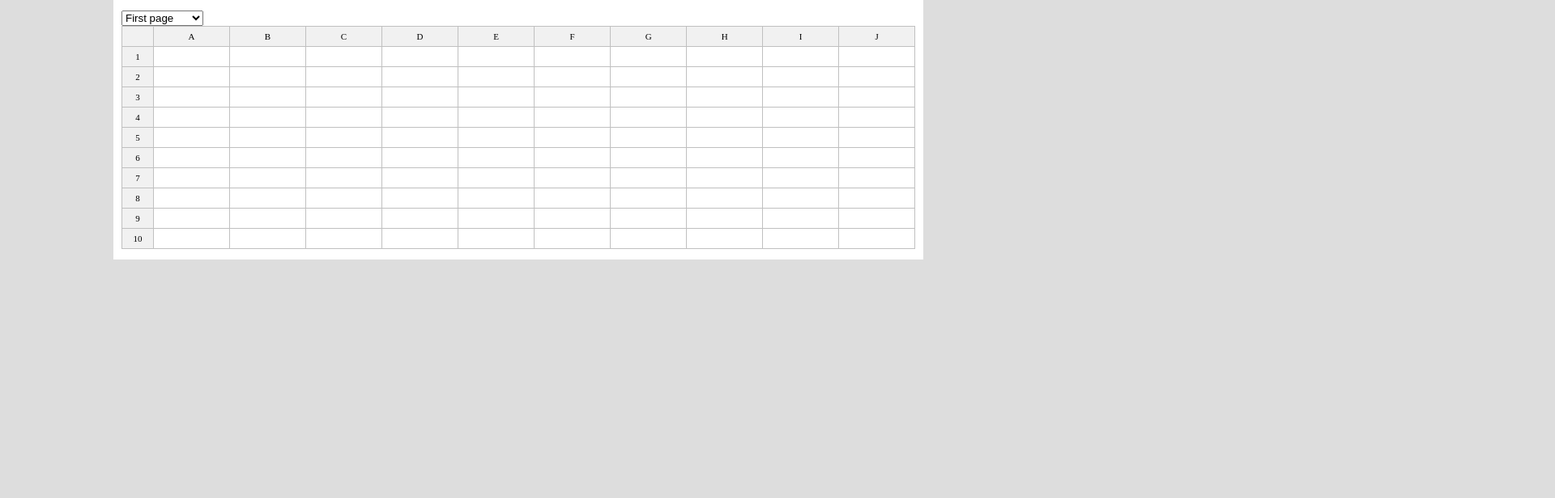
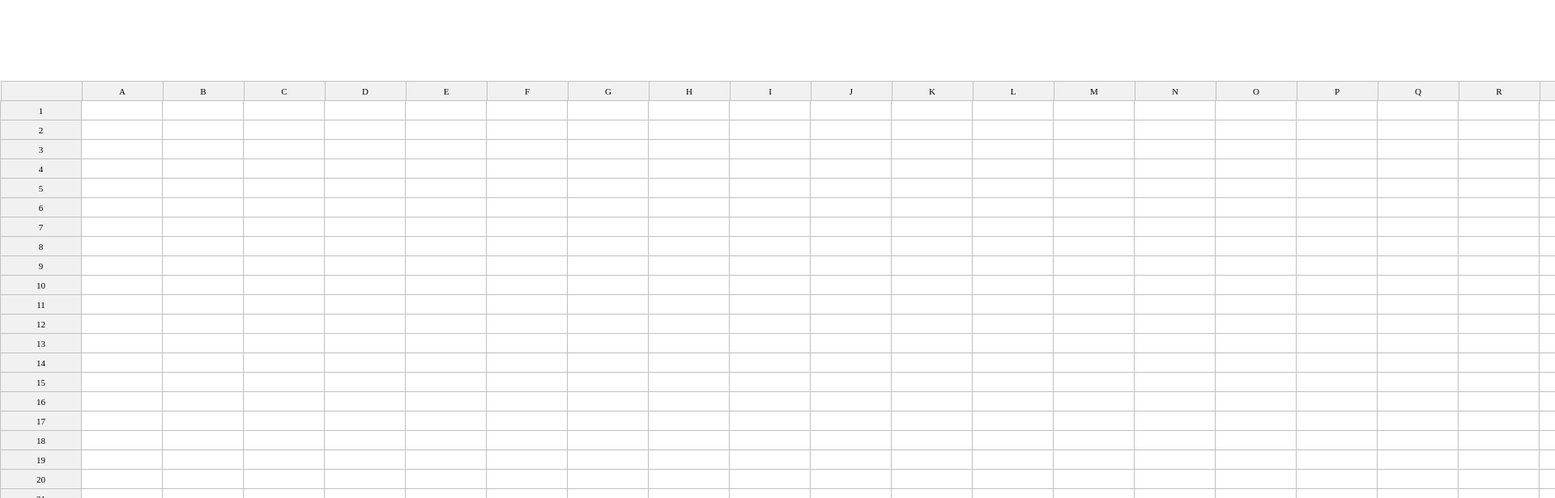
Before and after one commit to brumkorn/THS, a plain HTML site: page index.html in a window 1280 px wide. Shown: the top 616 px of the page at 81% size, 1920 px wide, since content can reach past the window. Drawn offline with Linux system fonts and the light colour scheme.

Commit message:
made css changes for future big table. temporary remove ability to input, cause of irational using of that much inputs

```diff
--- /dev/null
+++ b/css/style.css
@@ -0,0 +1,100 @@
+/* apply an optimized natural box layout model*/
+html,body {
+    box-sizing: border-box;
+    background-color: white;
+    margin: auto;
+    height: 100%;
+    z-index: 1;
+}
+
+*, *:before, *:after {
+  box-sizing: inherit;
+}
+
+/*Globals*/
+
+.wrapper {
+    position: relative;
+    z-index: 0;
+    margin:auto;
+    height: inherit;
+}
+
+
+table {
+    position: relative;
+    top: 124px;
+    overflow: inherit;
+    margin:auto;
+    border-collapse: collapse;
+    z-index:
+}
+
+select {
+    margin-left:1%;
+}
+
+
+/*Column and Row headings*/
+
+.headtoolbar {
+    display: block;
+    color: black;
+    position: fixed;
+    height: 100px;
+    width: 100%
+    z-index: 999;
+
+}
+.bookmarks {
+    position:fixed;
+    bottom: 0px;
+    float: left;
+}
+thead {
+    margin-top: 0px;
+    position: fixed;
+    top:100px;
+    text-align: center;
+    background-color: #f1f1f1;
+}
+
+td:first-child {
+    max-width:40px;
+}
+
+tbody td:first-child {
+    background-color: #f1f1f1;
+    text-align: center;
+}
+
+/*Main*/
+td {
+    font-size: 11px;
+    height: 24px;
+    min-width: 100px;
+    width: 100px;
+    border: solid 1px #c0c0c0;
+
+    padding: 0;
+    margin: 0;
+
+}
+
+input {
+    margin: 0;
+    padding:0 2px;
+    height: 100%;
+    width: 100%;
+    border: 0px;
+    box-sizing: border-box;
+     -webkit-box-sizing:border-box;
+     -moz-box-sizing: border-box;
+}
+
+input:focus {
+    outline-offset: -1px;
+    outline-style: solid;
+    outline-width: 2px;
+    outline-color: #4C8EFA;
+}
--- a/index.html
+++ b/index.html
@@ -3,21 +3,26 @@
 <head>
     <meta charset="UTF-8">
     <title>The Handsome Spreadsheets</title>
-    <link rel="stylesheet" type="text/css" href="style.css">
+    <link rel="stylesheet" type="text/css" href="css/style.css">
 </head>
 <body>
     <div class="wrapper">
+        <div class="headtoolbar">
+        </div>
+
+        <table id="table">
+
+        </table>
+
+
         <div class="bookmarks">
             <select>
             <option value="First">First page</option>
             <option value="Second">Second page</option>
             </select>
         </div>
-        <table id="table">
-
-        </table>
     </div>
 
-    <script src="script.js"></script>
+    <script src="js/script.js"></script>
 </body>
 </html>
--- /dev/null
+++ b/js/script.js
@@ -0,0 +1,53 @@
+;(function() {
+    "use dtrict";
+    createTable(26, 1000);
+
+    /*Create table with speifying number of columns and rows.
+    *Table first row is tHead with column naming.
+    *Table first column is header with row index.
+    *Other table body consists of cells with input tags.
+    *
+    *Each input tag have ID wich consists of column letter and row index.
+    *
+    *@param columns - integer number of columns
+    *@param rows - integer number of rows
+    */
+
+    function createTable(columns, rows) {
+        let table = document.getElementById("table");
+        let header = table.createTHead();
+        header.id = "header";
+        let body = table.appendChild( document.createElement("tbody") );
+        let cell;
+
+        for (let i = 0; i <= rows; i++) {
+            let row;
+
+            if (i === 0) {
+                row = header.insertRow(-1);
+            } else {
+                row = body.insertRow(-1);
+            }
+
+            for (let j = 0; j <= columns; j++) {
+                let cell = row.insertCell(-1);
+                let letter = String.fromCharCode("A".charCodeAt(0) + j - 1);
+
+                if (i === 0 && j === 0) {
+                continue;
+                }
+
+                if (j === 0) {
+                    cell.innerHTML = i;
+                    continue;
+                }
+
+                if (i === 0) {
+                    cell.innerHTML = letter;
+                } else {
+                    cell.id =letter + (i);
+                }
+            }
+        }
+    }
+})();
```
Also changed, not shown: README.md.
